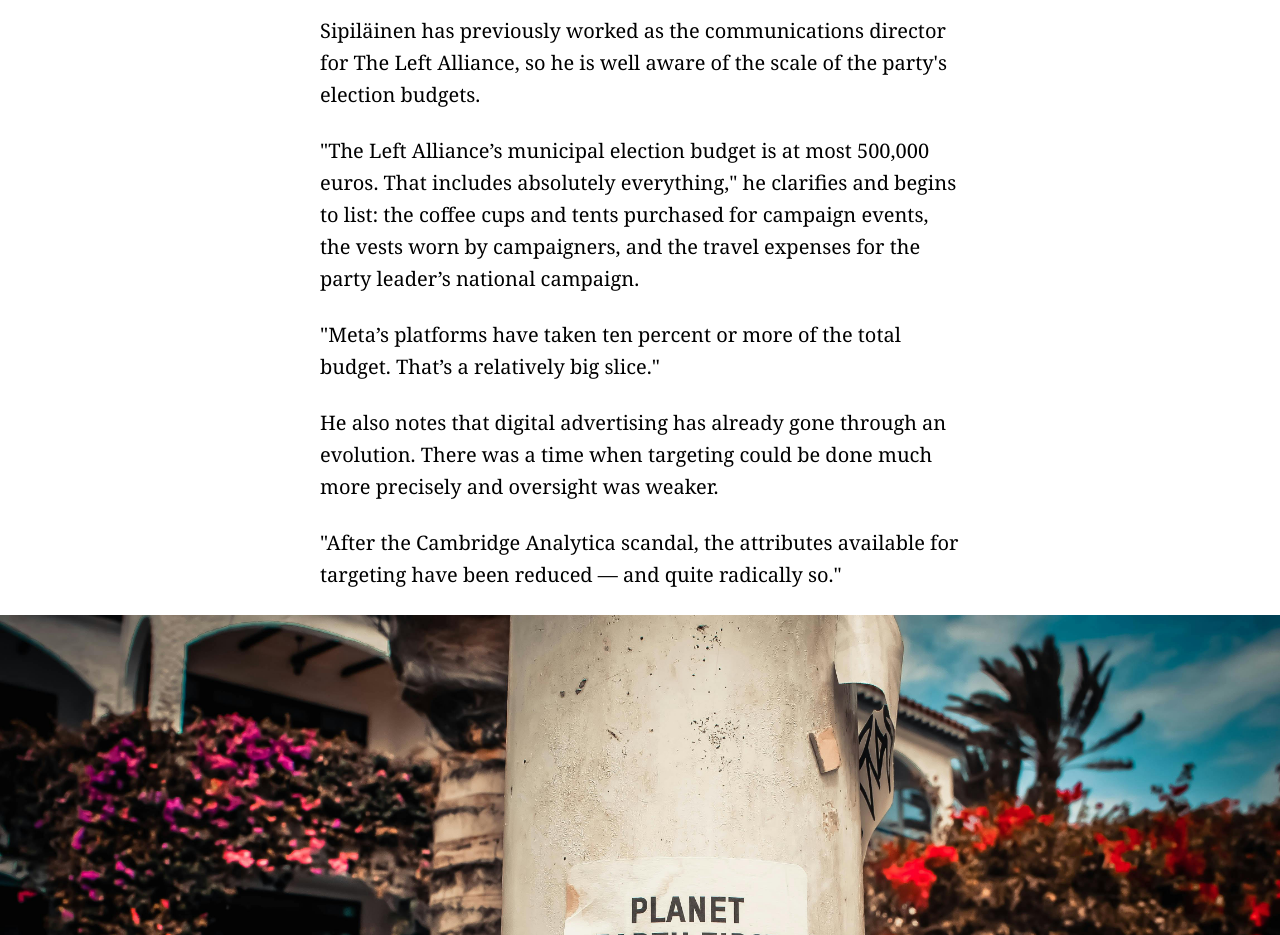
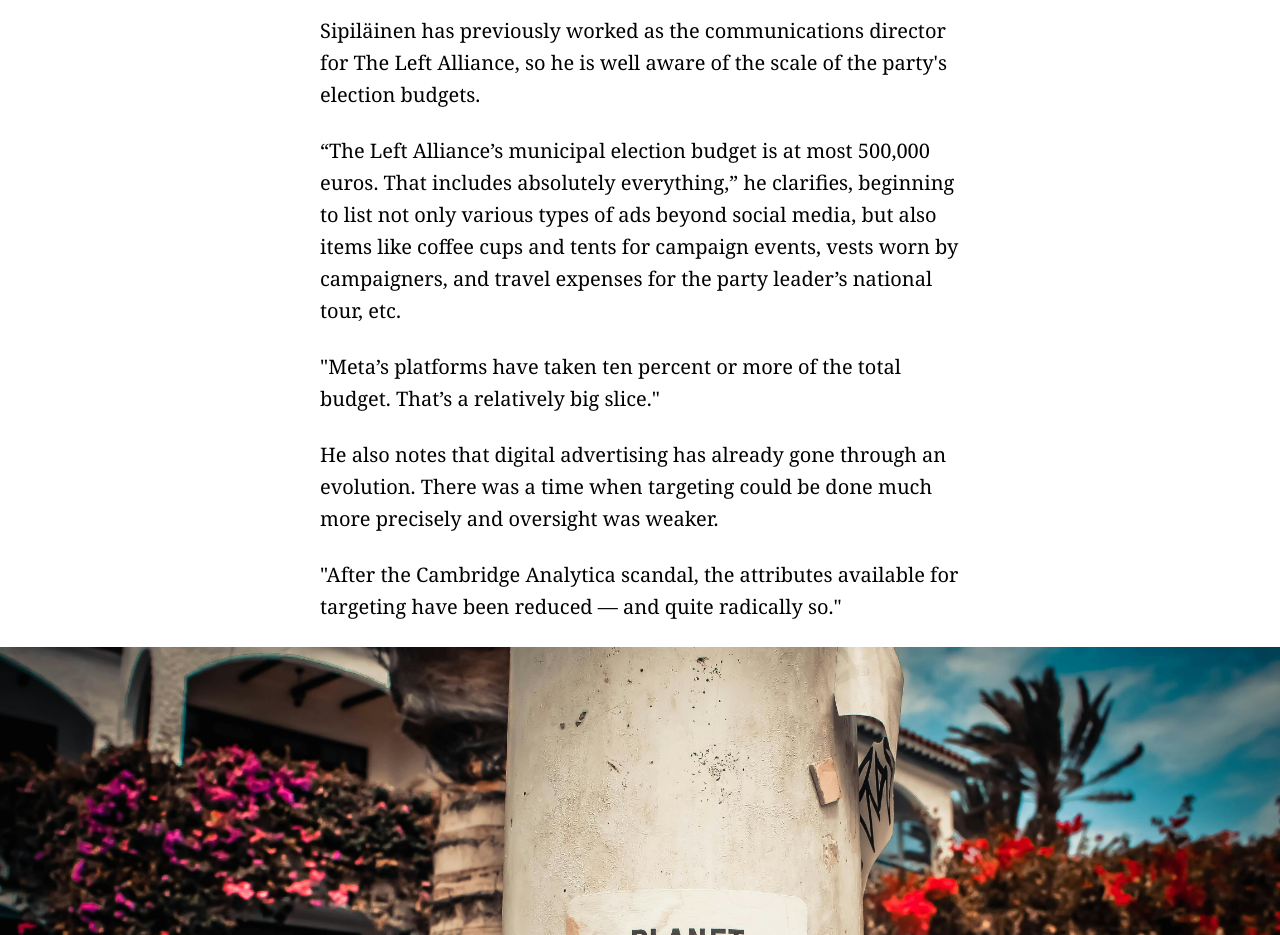
Before and after one commit to rosakettumaki/meta-ads-in-finland, a plain HTML site: page index.html in a window 1280 px wide. Shown: the part 8520-9455 px from the top of the page. Drawn offline with nearby package versions, Linux system fonts and the light colour scheme; a script that the page names is missing.

Commit message:
Update index.html

```diff
--- a/index.html
+++ b/index.html
@@ -245,7 +245,7 @@
 
     <p>Sipiläinen has previously worked as the communications director for The Left Alliance, so he is well aware of the scale of the party's election budgets.</p>
 
-    <p>"The Left Alliance’s municipal election budget is at most 500,000 euros. That includes absolutely everything," he clarifies and begins to list: the coffee cups and tents purchased for campaign events, the vests worn by campaigners, and the travel expenses for the party leader’s national campaign.</p>
+    <p>“The Left Alliance’s municipal election budget is at most 500,000 euros. That includes absolutely everything,” he clarifies, beginning to list not only various types of ads beyond social media, but also items like coffee cups and tents for campaign events, vests worn by campaigners, and travel expenses for the party leader’s national tour, etc.</p>
 
     <p>"Meta’s platforms have taken ten percent or more of the total budget. That’s a relatively big slice."
 
```
